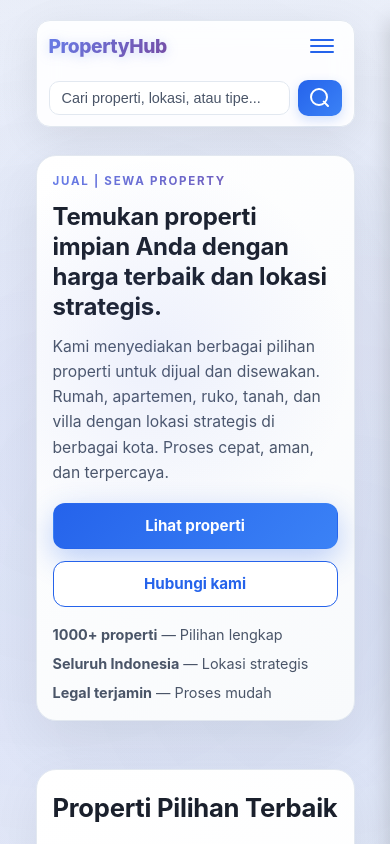
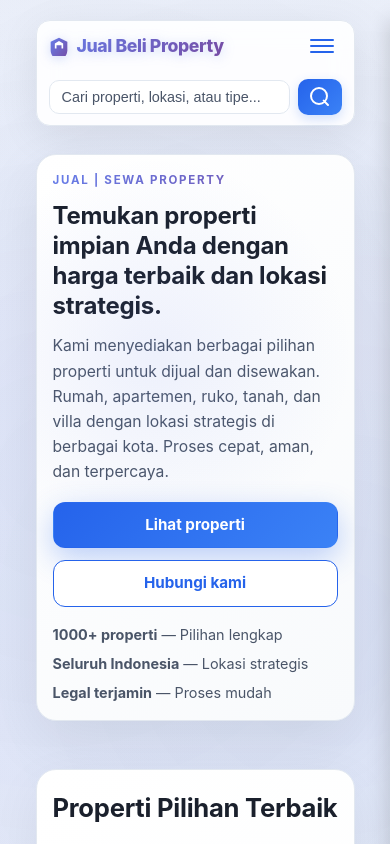
Before and after one commit to Iszz100/web_react_marketing, a React (Vite) app: page / in a window 390 px wide. Shown: the top 844 px of the page. Built offline with nearby package versions, Linux system fonts and the light colour scheme.

Commit message:
Update website title and favicon to property marketplace branding

```diff
--- a/index.html
+++ b/index.html
@@ -2,10 +2,10 @@
 <html lang="id">
   <head>
     <meta charset="UTF-8" />
-    <link rel="icon" type="image/svg+xml" href="/vite.svg" />
+    <link rel="icon" type="image/svg+xml" href="/property-icon.svg" />
     <meta name="viewport" content="width=device-width, initial-scale=1.0, maximum-scale=5.0" />
-    <meta name="description" content="IndiHome Biz - Layanan internet bisnis dengan bandwidth dedicated hingga 300 Mbps, support 24/7, dan harga khusus untuk usaha Anda." />
-    <title>IndiHome Biz - Internet Bisnis Cepat & Stabil</title>
+    <meta name="description" content="Jual Beli Property - Platform jual beli dan sewa properti terpercaya di Indonesia. Temukan rumah, apartemen, dan properti impian Anda." />
+    <title>Jual Beli Property - Properti Terpercaya Indonesia</title>
   </head>
   <body>
     <div id="root"></div>
--- a/src/App.tsx
+++ b/src/App.tsx
@@ -44,7 +44,19 @@ function AppContent() {
     <div>
       <div className="shell">
           <header className="masthead">
-            <Link to="/" className="logo">PropertyHub</Link>
+            <Link to="/" className="logo">
+              <svg width="24" height="24" viewBox="0 0 24 24" fill="none" style={{ display: 'inline-block', marginRight: '8px', verticalAlign: 'middle' }}>
+                <path d="M12 2L2 7v10c0 5.55 3.84 10.74 10 12 6.16-1.26 10-6.45 10-12V7l-10-5z" fill="url(#grad1)"/>
+                <path d="M12 6L7 9v6h2v-4h6v4h2V9l-5-3z" fill="white"/>
+                <defs>
+                  <linearGradient id="grad1" x1="0%" y1="0%" x2="100%" y2="100%">
+                    <stop offset="0%" style={{ stopColor: '#667eea', stopOpacity: 1 }} />
+                    <stop offset="100%" style={{ stopColor: '#764ba2', stopOpacity: 1 }} />
+                  </linearGradient>
+                </defs>
+              </svg>
+              Jual Beli Property
+            </Link>
             <button
               className="hamburger"
               onClick={() => setMenuOpen(!menuOpen)}
@@ -86,7 +98,19 @@ function AppContent() {
         <footer className="footer">
           <div className="footer__content">
             <div className="footer__brand">
-              <div className="logo">PropertyHub</div>
+              <div className="logo">
+                <svg width="20" height="20" viewBox="0 0 24 24" fill="none" style={{ display: 'inline-block', marginRight: '6px', verticalAlign: 'middle' }}>
+                  <path d="M12 2L2 7v10c0 5.55 3.84 10.74 10 12 6.16-1.26 10-6.45 10-12V7l-10-5z" fill="url(#grad2)"/>
+                  <path d="M12 6L7 9v6h2v-4h6v4h2V9l-5-3z" fill="white"/>
+                  <defs>
+                    <linearGradient id="grad2" x1="0%" y1="0%" x2="100%" y2="100%">
+                      <stop offset="0%" style={{ stopColor: '#60a5fa', stopOpacity: 1 }} />
+                      <stop offset="100%" style={{ stopColor: '#a78bfa', stopOpacity: 1 }} />
+                    </linearGradient>
+                  </defs>
+                </svg>
+                Jual Beli Property
+              </div>
               <p>Platform jual beli dan sewa properti terpercaya di Indonesia.</p>
             </div>
             <div className="footer__links">
@@ -113,7 +137,7 @@ function AppContent() {
                 </ul>
               </div>
             </div>
-            <span className="footer__meta">© {new Date().getFullYear()} PropertyHub Indonesia</span>
+            <span className="footer__meta">© {new Date().getFullYear()} Jual Beli Property Indonesia</span>
           </div>
         </footer>
       </div>
--- a/src/index.css
+++ b/src/index.css
@@ -114,6 +114,9 @@ p {
   background-clip: text;
   filter: drop-shadow(0 2px 6px rgba(102, 126, 234, 0.3));
   transition: all 0.3s ease;
+  display: flex;
+  align-items: center;
+  white-space: nowrap;
 }
 
 .logo:hover {
@@ -182,7 +185,8 @@ p {
   border: none;
   cursor: pointer;
   padding: 8px;
-  z-index: 20;
+  z-index: 25;
+  position: relative;
 }
 
 .hamburger span {
@@ -1165,7 +1169,51 @@ blockquote footer {
   }
 
   .logo {
-    font-size: 1.2rem;
+    font-size: 1.15rem;
+  }
+
+  .hamburger {
+    display: flex;
+  }
+
+  .menu {
+    position: fixed;
+    top: 0;
+    right: -100%;
+    width: 280px;
+    height: 100vh;
+    background: rgba(255, 255, 255, 0.98);
+    backdrop-filter: blur(10px);
+    border-left: 1px solid var(--border);
+    box-shadow: -4px 0 20px rgba(0, 0, 0, 0.15);
+    flex-direction: column;
+    align-items: stretch;
+    padding: 80px 20px 20px;
+    gap: 12px;
+    transition: right 0.3s ease;
+    z-index: 20;
+  }
+
+  .menu.is-open {
+    right: 0;
+  }
+
+  .menu a {
+    font-size: 1.05rem;
+    padding: 14px 16px;
+    text-align: left;
+    background: #fff;
+    border: 1px solid var(--border);
+    border-radius: 10px;
+  }
+
+  .menu a::after {
+    display: none;
+  }
+
+  .menu .pill-btn {
+    display: block;
+    margin-top: 8px;
   }
 
   .gallery__layout {
@@ -1259,6 +1307,21 @@ blockquote footer {
 
   .hamburger {
     display: flex;
+    order: 2;
+  }
+
+  .logo {
+    order: 1;
+    font-size: 1.1rem;
+  }
+
+  .logo svg {
+    width: 20px;
+    height: 20px;
+  }
+
+  .search-form {
+    order: 3;
   }
 
   .menu {
@@ -1267,7 +1330,8 @@ blockquote footer {
     right: -100%;
     width: 280px;
     height: 100vh;
-    background: var(--card);
+    background: rgba(255, 255, 255, 0.98);
+    backdrop-filter: blur(10px);
     border-left: 1px solid var(--border);
     box-shadow: -4px 0 20px rgba(0, 0, 0, 0.15);
     flex-direction: column;
@@ -1275,7 +1339,7 @@ blockquote footer {
     padding: 80px 20px 20px;
     gap: 8px;
     transition: right 0.3s ease;
-    z-index: 15;
+    z-index: 20;
   }
 
   .menu.is-open {
@@ -1286,16 +1350,18 @@ blockquote footer {
     font-size: 1rem;
     padding: 12px 14px;
     text-align: left;
+    border-radius: 10px;
+  }
+
+  .menu a::after {
+    display: none;
   }
 
   .menu .pill-btn {
+    display: block;
     width: 100%;
     text-align: center;
     margin-top: 10px;
-  }
-
-  .pill-btn {
-    display: none;
   }
 
   .hero {
```
Also changed, not shown: public/property-icon.svg (added).
